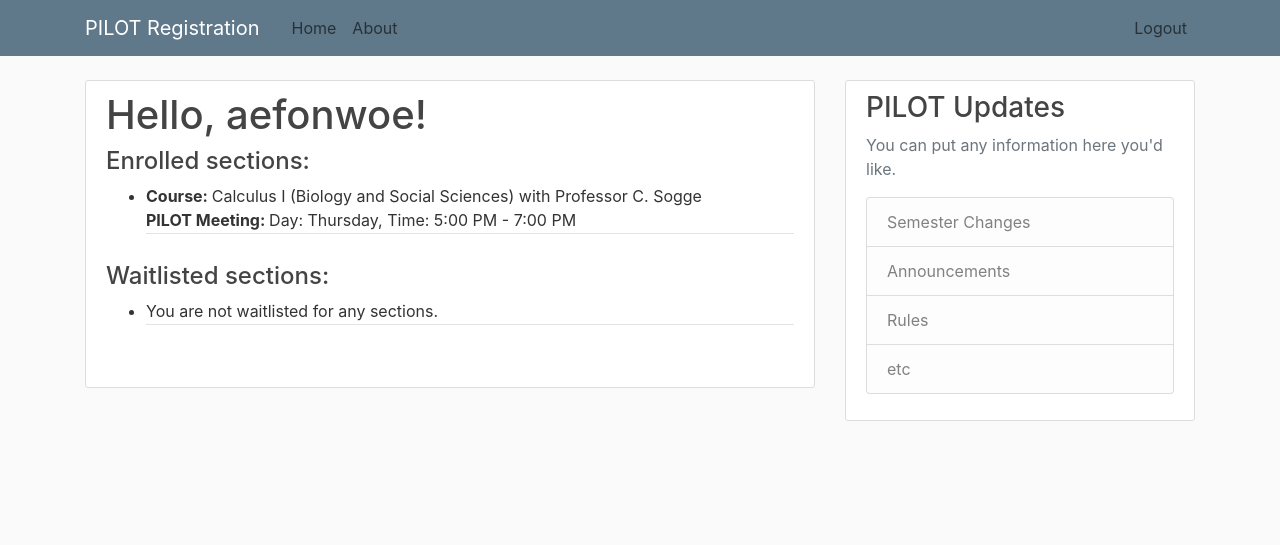
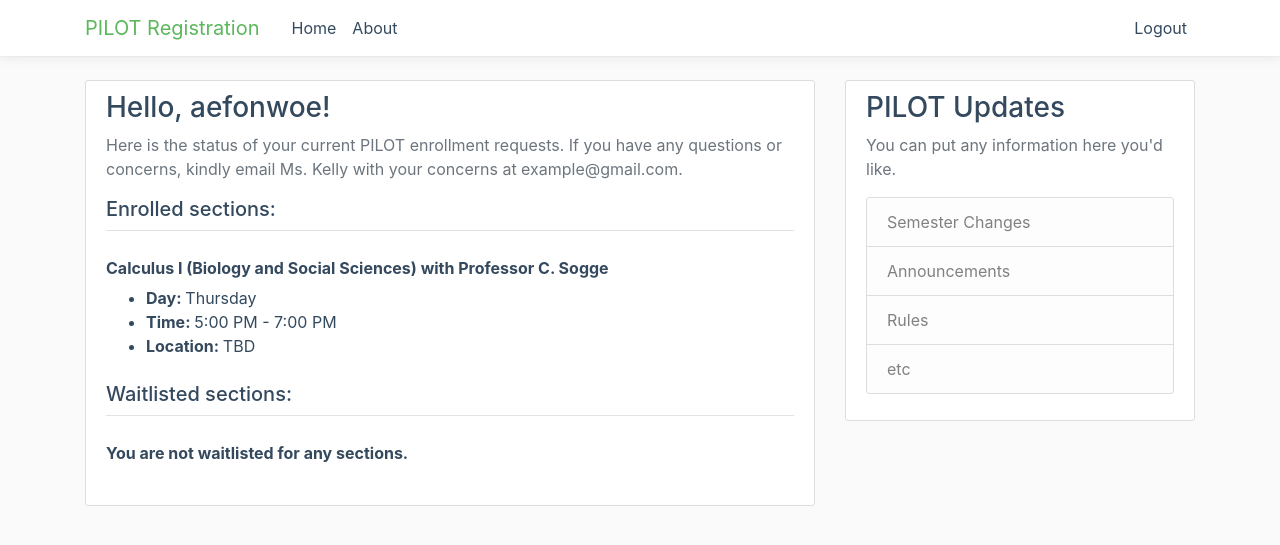
Before and after one commit to miaboloix/registration, a Django app: page /status/ in a window 1280 px wide. Shown: the top 545 px of the page. Run offline with Django 3.2, Linux system fonts and the light colour scheme; a user stored in the database is signed in; data comes from the database, SQL or seed files in the repository; both versions use the stored data as it was before the commit; some libraries are stand-ins or nearby versions.

Commit message:
ui fixes

```diff
--- a/mysite/one/admin.py
+++ b/mysite/one/admin.py
@@ -3,10 +3,7 @@
 from django.contrib import admin
 from django.db import models
 from django import forms
-from .models import Choice, Question, StudentUser, Course, Meeting
-
-admin.site.register(Question)
-admin.site.register(Choice)
+from .models import StudentUser, Course, Meeting
 admin.site.register(StudentUser)
 admin.site.register(Course)
 
--- a/mysite/one/models.py
+++ b/mysite/one/models.py
@@ -4,8 +4,6 @@ from django.db import models
 from django.utils import timezone
 from django.forms import ModelForm
 from django.contrib.auth.models import User
-from django.db.models.signals import post_save
-from django.dispatch import receiver
 
 DAYS = [('Monday', 'MON'),
         ('Tuesday','TUES'),
@@ -61,24 +59,3 @@ class Meeting(models.Model):
 
 	def __str__(self):
 		return "Day: %s, Time: %s - %s" % (self.day, self.start_time, self.end_time)
-
-
-class Question(models.Model):
-	question_text = models.CharField(max_length=200)
-	pub_date = models.DateTimeField('date published')
-
-	def was_published_recently(self):
-		now = timezone.now()
-		return now - datetime.timedelta(days=1) <= self.pub_date <= now
-
-	def __str__(self):
-		return self.question_text
-
-
-class Choice(models.Model):
-	question = models.ForeignKey(Question, on_delete=models.CASCADE)
-	choice_text = models.CharField(max_length=200)
-	votes = models.IntegerField(default=0)
-
-	def __str__(self):
-		return self.choice_text
--- a/mysite/one/static/one/main.css
+++ b/mysite/one/static/one/main.css
@@ -1,27 +1,49 @@
 body {
 	background: #fafafa;
-	color: #333333;
+	color: #34495E;
 	margin-top: 5rem;
 }
 
+.navbar-dark .navbar-brand {
+	color: #5cb85c;
+}
+
+.navbar-dark .navbar-brand:hover {
+	color: #2a4cb8;
+}
+
+span.helptext {
+	color: #6C757D;
+	font-size: small;
+	display: block;
+}
+
+.stat-course {
+	padding-left: 0px;
+	margin-left: 0px;
+}
+
 h1, h2, h3, h4, h5, h6 {
-	color: #444444;
+	color: #34495E;
 }
 
 ul {
 	margin: 0;
 }
 
-.bg-steel {
-	background-color: #5f788a;
+.bg-white {
+	background-color: #ffffff;
+	box-shadow: 0 0 12px rgba(0, 0, 0, 0.1), 0 0 1px rgba(0, 0, 0, 0.15);
+	min-height: 50px;
+	z-index: 1000;
 }
 
 .site-header .navbar-nav .nav-link {
-	color: #263238;
+	color: #34495E;
 }
 
 .site-header .navbar-nav .nav-link:hover {
-	color: #ffffff;
+	color: #34495E;
 }
 
 .site-header .navbar-nav .nav-link.active {
@@ -37,7 +59,7 @@ ul {
 }
 
 .article-title {
-	color: #444444;
+	color: #34495E;
 }
 
 a.article-title:hover {
--- a/mysite/one/templates/one/base.html
+++ b/mysite/one/templates/one/base.html
@@ -15,11 +15,11 @@
 		<title>{{ title }}</title>
 	{% else %}
 		<title>PILOT Registration</title>
-	{% endif%}
+	{% endif %}
 </head>
 <body>
 <header class="site-header">
-	<nav class="navbar navbar-expand-md navbar-dark bg-steel fixed-top">
+	<nav class="navbar navbar-expand-md navbar-dark bg-white fixed-top">
 		<div class="container navigation">
 			<a class="navbar-brand mr-4" href="{% url 'one:home' %}">PILOT Registration</a>
 			<button class="navbar-toggler" type="button" data-toggle="collapse" data-target="#navbarToggle" aria-controls="navbarToggle" aria-expanded="false" aria-label="Toggle navigation">
--- a/mysite/one/templates/one/results.html
+++ b/mysite/one/templates/one/results.html
@@ -1,7 +1,7 @@
 {% extends "one/base.html" %}
 {% block content %}
 <div class="content-section">
-<h1>Hello, {{ student.jhed }}</h1>
+<h3>Hello, {{ student.jhed }}</h3>
 <h5>Here is the information you have provided! </h5>
 <h6>Please verify that all your data is correct! </h6>
 <h7>It is very important that we receive accurate information throughout the registration process.</h7>
--- a/mysite/one/templates/one/status.html
+++ b/mysite/one/templates/one/status.html
@@ -1,40 +1,42 @@
 {% extends "one/base.html" %}
 {% block content %}
 	<div class="content-section">
-		<h1>Hello, {{student.jhed }}!</h1>
-
-		<h4>Enrolled sections:</h4>
+		<h3>Hello, {{student.jhed }}!</h3>
+		<p class="text-muted"> Here is the status of your current PILOT enrollment requests. If you have any questions or concerns, kindly email Ms. Kelly with your concerns at example@gmail.com. </p>
+		<div class="article-metadata">
+		<h5>Enrolled sections:</h5>
+		</div><br>
 		{% if enrolled|length > 0 %}
-			<ul>
-				{% for meeting in enrolled %}
-					<div class="article-metadata">
-						<li><b>Course: </b>{{ meeting.course }}<br><b>PILOT Meeting: </b>{{ meeting }}</li>
-					</div>
-				{% endfor %}
-			</ul>
+			{% for meeting in enrolled %}
+					<h6 class="stat-course"><b>{{ meeting.course }}</b></h6>
+						<ul>
+							<li><b>Day: </b>{{ meeting.day }}</li>
+							<li><b>Time: </b>{{ meeting.start_time}} - {{meeting.end_time}}</li>
+							<li><b>Location: </b> TBD </li>
+						</ul>
+			{% endfor %}
 		{% else %}
-			<ul>
-				<li class="article-metadata">You are not enrolled in any sections.</li><br>
-			</ul>
+			<h6 class="stat-course"><b>You are not enrolled in any sections.</b></h6>
 			<form method="post">
 				{% csrf_token %}
 				<button type="submit">Continue Registration</button>
 			</form>
 		{% endif %}<br>
 
-		<h4>Waitlisted sections:</h4>
+		<div class="article-metadata">
+		<h5>Waitlisted sections:</h5>
+		</div><br>
 		{% if waitlist|length > 0 %}
-			<ul>
-				{% for meeting in waitlist %}
-					<div class="article-metadata">
-						<li><b>Course: </b>{{ meeting.course }}<br><b>PILOT Meeting: </b>{{ meeting }}</li>
-					</div>
-				{% endfor %}
-			</ul>
+			{% for meeting in waitlist %}
+					<h6 class="stat-course"><b>{{ meeting.course }}</b></h6>
+					<ul>
+						<li><b>Day: </b>{{ meeting.day }}</li>
+						<li><b>Time: </b>{{ meeting.start_time}} - {{meeting.end_time}}</li>
+						<li><b>Location: </b> TBD </li>
+					</ul>
+			{% endfor %}
 		{% else %}
-			<ul>
-				<li class="article-metadata">You are not waitlisted for any sections.</li><br>
-			</ul>
+			<h6 class="stat-course"><b>You are not waitlisted for any sections.</b></h6>
 		{% endif %}
 		<br>
 	</div>
--- a/mysite/one/templates/one/welcome.html
+++ b/mysite/one/templates/one/welcome.html
@@ -4,10 +4,10 @@
 	<form method="post">
 		{% csrf_token %}
 		<fieldset>
-			<legend>
+				<h3>
 				Welcome to PILOT Registration!
-			</legend>
-			<h5>Create an account in order to register for sections, keep up with the status of your enrollments, and more!</h5>
+				</h3>
+			<p class="text-muted">Create an account in order to register for sections, keep up with the status of your enrollments, and more!</p>
 		</fieldset>
 		{% if user.is_authenticated %}
 		<div>
--- a/mysite/users/templates/users/create_user.html
+++ b/mysite/users/templates/users/create_user.html
@@ -15,7 +15,7 @@
 	</form>
 	<div>
 		<small>
-			Already have an account? <a href="#">Sign In</a>
+			Already have an account? <a href="{% url 'one:login' %}">Sign In</a>
 		</small>
 	</div>
 </div>
```
Also changed, not shown: mysite/one/templates/one/example.html (added, +10 -0 lines), mysite/db.sqlite3, mysite/one/migrations/0014_auto_20190825_2248.py (added).
